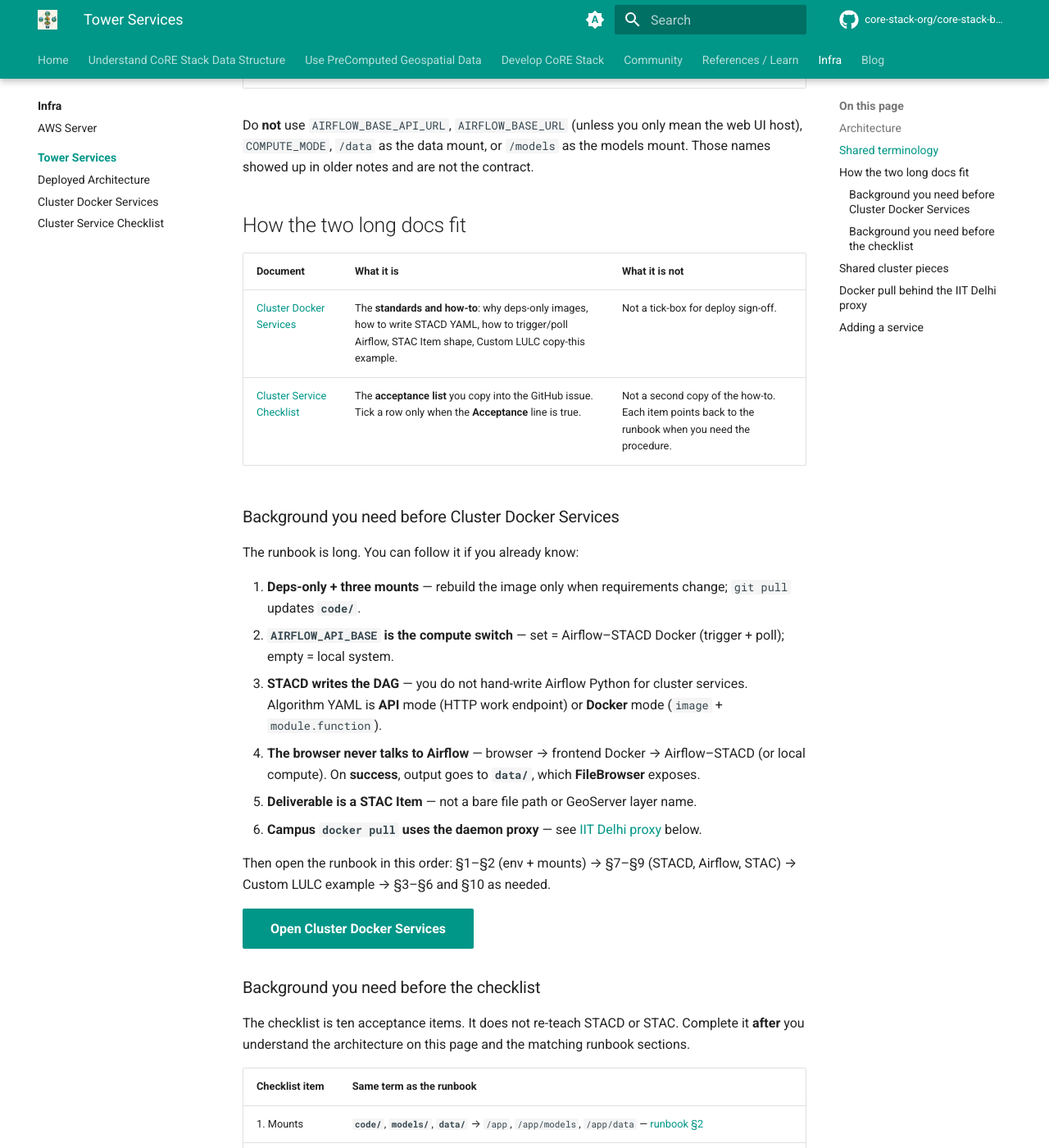
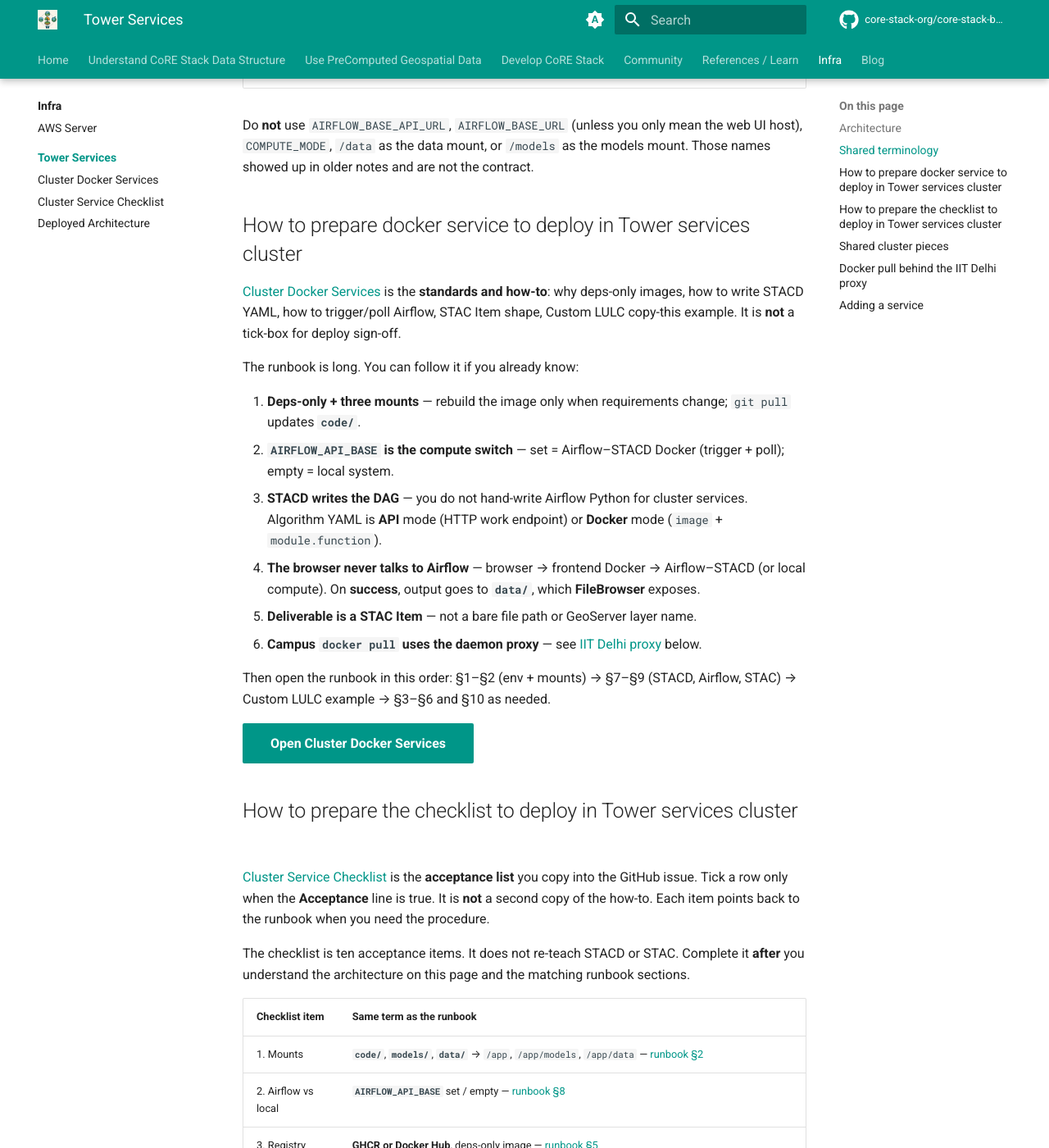
Before and after one commit to core-stack-org/core-stack-docs, an MkDocs documentation site: the page built from docs/infra/tower-services/index.md, in a window 1280 px wide and 1400 px high, scrolled down 2637 px. Shown: the whole window at 82% size. Built offline with MkDocs 1.6.1 and Material for MkDocs 9.7.7, drawn with Linux system fonts in a browser that asks for light colours; comment, search, counter and statistics services are not loaded.

Commit message:
Clarify Tower Services prepare sections and put Deployed Architecture last.
Fold the runbook vs checklist roles into the prepare headings, and move Deployed Architecture to the end of the Infra sidebar.

Co-authored-by: Cursor <cursoragent@cursor.com>

```diff
--- a/docs/infra/tower-services/index.md
+++ b/docs/infra/tower-services/index.md
@@ -81,14 +81,9 @@ Use these names in READMEs, `.env.example`, the runbook, and the checklist. Do n
 
 Do **not** use `AIRFLOW_BASE_API_URL`, `AIRFLOW_BASE_URL` (unless you only mean the web UI host), `COMPUTE_MODE`, `/data` as the data mount, or `/models` as the models mount. Those names showed up in older notes and are not the contract.
 
-## How the two long docs fit
+## How to prepare docker service to deploy in Tower services cluster
 
-| Document | What it is | What it is not |
-| --- | --- | --- |
-| [Cluster Docker Services](../../server/cluster-docker-services.md) | The **standards and how-to**: why deps-only images, how to write STACD YAML, how to trigger/poll Airflow, STAC Item shape, Custom LULC copy-this example. | Not a tick-box for deploy sign-off. |
-| [Cluster Service Checklist](../../server/cluster-service-checklist.md) | The **acceptance list** you copy into the GitHub issue. Tick a row only when the **Acceptance** line is true. | Not a second copy of the how-to. Each item points back to the runbook when you need the procedure. |
-
-### Background you need before Cluster Docker Services
+[Cluster Docker Services](../../server/cluster-docker-services.md) is the **standards and how-to**: why deps-only images, how to write STACD YAML, how to trigger/poll Airflow, STAC Item shape, Custom LULC copy-this example. It is **not** a tick-box for deploy sign-off.
 
 The runbook is long. You can follow it if you already know:
 
@@ -103,7 +98,9 @@ Then open the runbook in this order: §1–§2 (env + mounts) → §7–§9 (STA
 
 [Open Cluster Docker Services](../../server/cluster-docker-services.md){ .md-button .md-button--primary }
 
-### Background you need before the checklist
+## How to prepare the checklist to deploy in Tower services cluster
+
+[Cluster Service Checklist](../../server/cluster-service-checklist.md) is the **acceptance list** you copy into the GitHub issue. Tick a row only when the **Acceptance** line is true. It is **not** a second copy of the how-to. Each item points back to the runbook when you need the procedure.
 
 The checklist is ten acceptance items. It does not re-teach STACD or STAC. Complete it **after** you understand the architecture on this page and the matching runbook sections.
 
--- a/mkdocs.yml
+++ b/mkdocs.yml
@@ -181,9 +181,9 @@ nav:
       - AWS Server: server/index.md
       - Tower Services:
           - infra/tower-services/index.md
-          - Deployed Architecture: infra/tower-services/deployed-architecture.md
           - Cluster Docker Services: server/cluster-docker-services.md
           - Cluster Service Checklist: server/cluster-service-checklist.md
+          - Deployed Architecture: infra/tower-services/deployed-architecture.md
   - Blog:
       - blog/index.md
 
```
